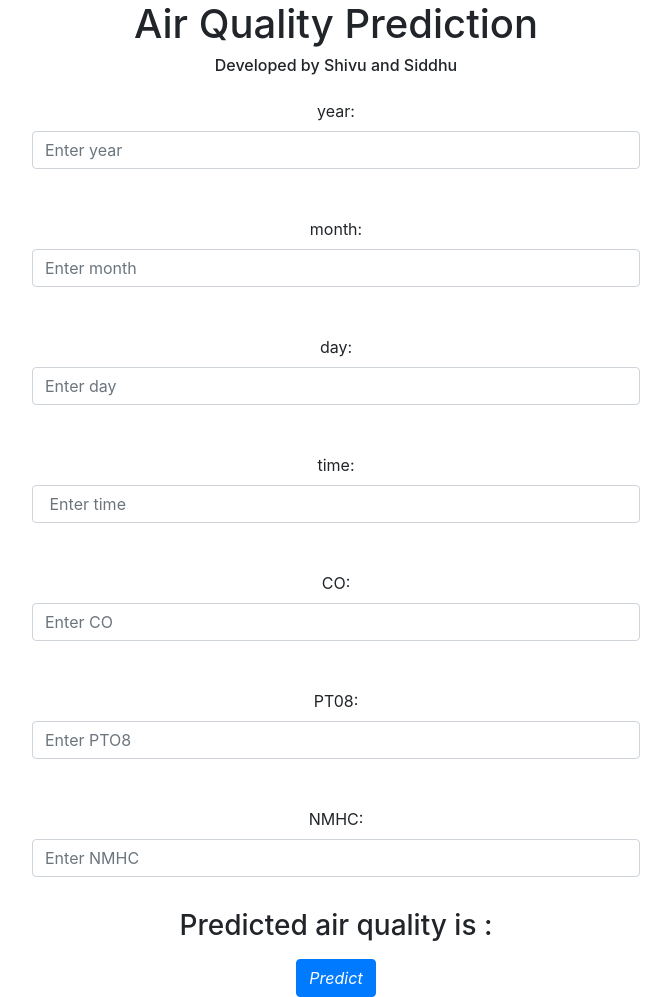
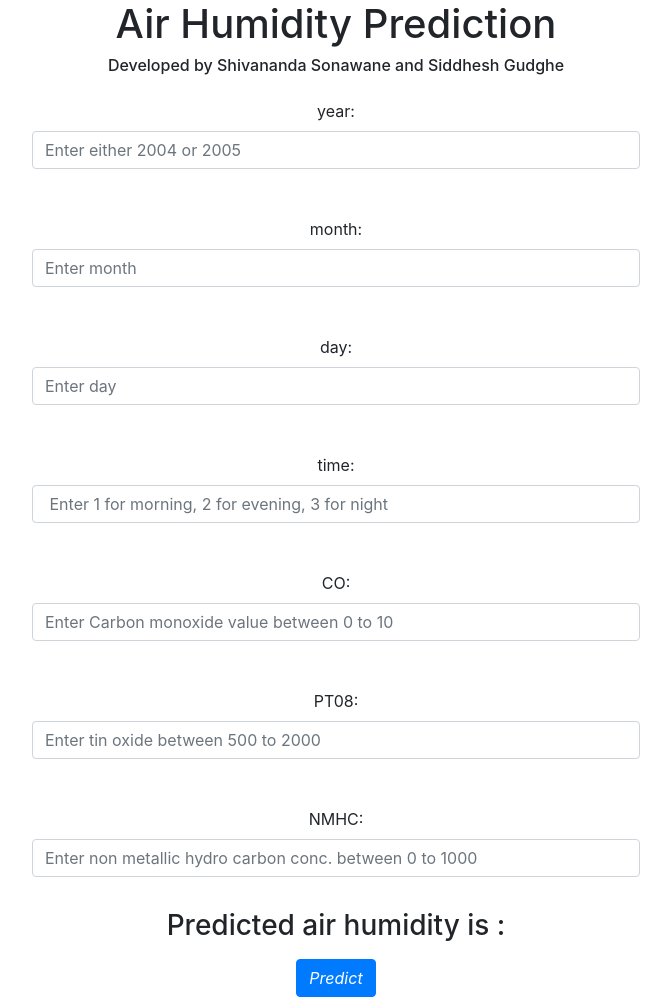
Before and after one commit to siddhu-1002/AirQualityPrediction, a Flask app: page / in a window 1280 px wide. Shown: the whole page, without its empty margins (304-975 px from the left). Run offline with Flask 2, Linux system fonts and the light colour scheme; parts of the project's set-up code (start-up, migrations or seed data) failed here and were passed over.

Commit message:
Update index.html

```diff
--- a/AirQuality/templates/index.html
+++ b/AirQuality/templates/index.html
@@ -10,12 +10,12 @@
 
 
 <center>
-<h1>Air Quality Prediction</h1>
-<h6>Developed by Shivu and Siddhu</h6>
+<h1>Air Humidity Prediction</h1>
+<h6>Developed by Shivananda Sonawane and Siddhesh Gudghe</h6>
 <form method="POST">
     <div class="form-group w-50 p-3">
         <label for="text">year:</label>
-        <input type="text" class="form-control" name="year" placeholder="Enter year" id="email">
+        <input type="text" class="form-control" name="year" placeholder="Enter either 2004 or 2005" id="email">
     </div>
     <div class="form-group w-50 p-3">
         <label for="text">month:</label>
@@ -27,24 +27,24 @@
     </div>
     <div class="form-group w-50 p-3">
         <label for="text">time:</label>
-        <input type="text" class="form-control" name="time" placeholder=" Enter time " id="month">
+        <input type="text" class="form-control" name="time" placeholder=" Enter 1 for morning, 2 for evening, 3 for night" id="month">
     </div>
     <div class="form-group w-50 p-3">
         <label for="text">CO:</label>
-        <input type="text" class="form-control" name="co" placeholder="Enter CO " id="month">
+        <input type="text" class="form-control" name="co" placeholder="Enter Carbon monoxide value between 0 to 10" id="month">
     </div>
     <div class="form-group w-50 p-3">
         <label for="text ">PT08:</label>
-        <input type="text" class="form-control " name="pt08" placeholder="Enter PTO8" id="month">
+        <input type="text" class="form-control " name="pt08" placeholder="Enter tin oxide between 500 to 2000" id="month">
     </div>
 
     <div class="form-group w-50 p-3">
         <label for="text">NMHC:</label>
-        <input type="text" class="form-control" name="nmhc" placeholder="Enter NMHC" id="month">
+        <input type="text" class="form-control" name="nmhc" placeholder="Enter non metallic hydro carbon conc. between 0 to 1000" id="month">
     </div>
 
       <p>
-    <h3>Predicted air quality is :</h3><h5><strong>{{predictions}}</strong></h5>
+    <h3>Predicted air humidity is :</h3><h5><strong>{{predictions}}</strong></h5>
     </p>
 
 
```
